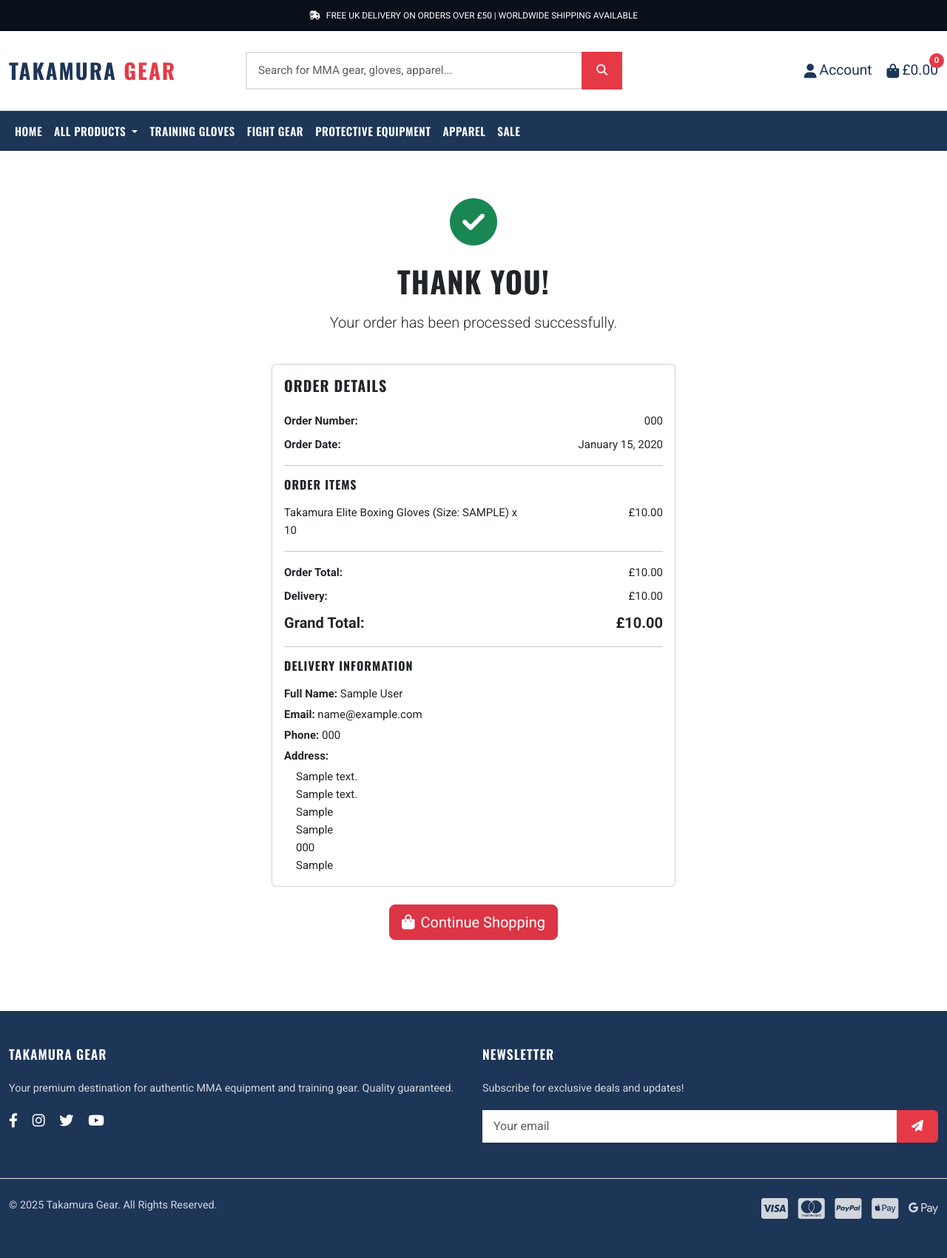
After one commit to SynthSlav/Takamura-Gear, a Django app: page /checkout/checkout_success/000/ in a window 1280 px wide. The commit adds this page. Shown: the whole page at 74% size. Run offline with Django 4.2, Linux system fonts and the light colour scheme; data comes from the database, SQL or seed files in the repository; tables that the repository leaves empty hold one stand-in row (values such as "Sample post").

Commit message:
fix stripe card element and checkout success template, - fix stripe JS file name typo, - fix card error div tag to to propper display stripe errors

```diff
--- /dev/null
+++ b/checkout/templates/checkout/checkout_success.html
@@ -0,0 +1,113 @@
+{% extends "base.html" %}
+{% load static %}
+
+{% block extra_css %}
+<link rel="stylesheet" href="{% static 'css/checkout.css' %}">
+{% endblock %}
+
+{% block content %}
+<div class="container py-5">
+    <div class="row">
+        <div class="col-12 text-center">
+            <i class="fas fa-check-circle text-success" style="font-size: 4rem;"></i>
+            <h1 class="mt-4 mb-3">Thank You!</h1>
+            <p class="lead">Your order has been processed successfully.</p>
+        </div>
+    </div>
+
+    <div class="row justify-content-center mt-4">
+        <div class="col-lg-6">
+            <div class="card">
+                <div class="card-body">
+                    <h5 class="card-title mb-4">Order Details</h5>
+
+                    <div class="row mb-2">
+                        <div class="col-6">
+                            <strong>Order Number:</strong>
+                        </div>
+                        <div class="col-6 text-end">
+                            {{ order.order_number }}
+                        </div>
+                    </div>
+
+                    <div class="row mb-2">
+                        <div class="col-6">
+                            <strong>Order Date:</strong>
+                        </div>
+                        <div class="col-6 text-end">
+                            {{ order.date|date:"F j, Y" }}
+                        </div>
+                    </div>
+
+                    <hr>
+
+                    <h6 class="mb-3">Order Items</h6>
+                    {% for item in order.lineitems.all %}
+                    <div class="row mb-2">
+                        <div class="col-8">
+                            {{ item.product.name }}
+                            {% if item.product_size %}(Size: {{ item.product_size|upper }}){% endif %}
+                            x {{ item.quantity }}
+                        </div>
+                        <div class="col-4 text-end">
+                            £{{ item.lineitem_total }}
+                        </div>
+                    </div>
+                    {% endfor %}
+
+                    <hr>
+
+                    <div class="row mb-2">
+                        <div class="col-6">
+                            <strong>Order Total:</strong>
+                        </div>
+                        <div class="col-6 text-end">
+                            £{{ order.order_total }}
+                        </div>
+                    </div>
+
+                    <div class="row mb-2">
+                        <div class="col-6">
+                            <strong>Delivery:</strong>
+                        </div>
+                        <div class="col-6 text-end">
+                            £{{ order.delivery_cost }}
+                        </div>
+                    </div>
+
+                    <div class="row mb-2">
+                        <div class="col-6">
+                            <strong class="fs-5">Grand Total:</strong>
+                        </div>
+                        <div class="col-6 text-end">
+                            <strong class="fs-5">£{{ order.grand_total }}</strong>
+                        </div>
+                    </div>
+
+                    <hr>
+
+                    <h6 class="mb-3">Delivery Information</h6>
+                    <p class="mb-1"><strong>Full Name:</strong> {{ order.full_name }}</p>
+                    <p class="mb-1"><strong>Email:</strong> {{ order.email }}</p>
+                    <p class="mb-1"><strong>Phone:</strong> {{ order.phone_number }}</p>
+                    <p class="mb-1"><strong>Address:</strong></p>
+                    <p class="mb-0 ms-3">
+                        {{ order.street_address1 }}<br>
+                        {% if order.street_address2 %}{{ order.street_address2 }}<br>{% endif %}
+                        {{ order.town_or_city }}<br>
+                        {% if order.county %}{{ order.county }}<br>{% endif %}
+                        {% if order.postcode %}{{ order.postcode }}<br>{% endif %}
+                        {{ order.country }}
+                    </p>
+                </div>
+            </div>
+
+            <div class="text-center mt-4">
+                <a href="{% url 'products' %}" class="btn btn-danger btn-lg">
+                    <i class="fas fa-shopping-bag me-2"></i>Continue Shopping
+                </a>
+            </div>
+        </div>
+    </div>
+</div>
+{% endblock %}
--- a/static/js/stripe_element.js
+++ b/static/js/stripe_elements.js
@@ -21,7 +21,10 @@
     }
 };
 
-var card = elements.create('card', { style: style });
+var card = elements.create('card', {
+    style: style,
+    hidePostalCode: true
+});
 card.mount('#card-element');
 
 // Show card errors as user types
```
Also changed, not shown: checkout/templates/checkout/checkout.html (+5 -3 lines).
